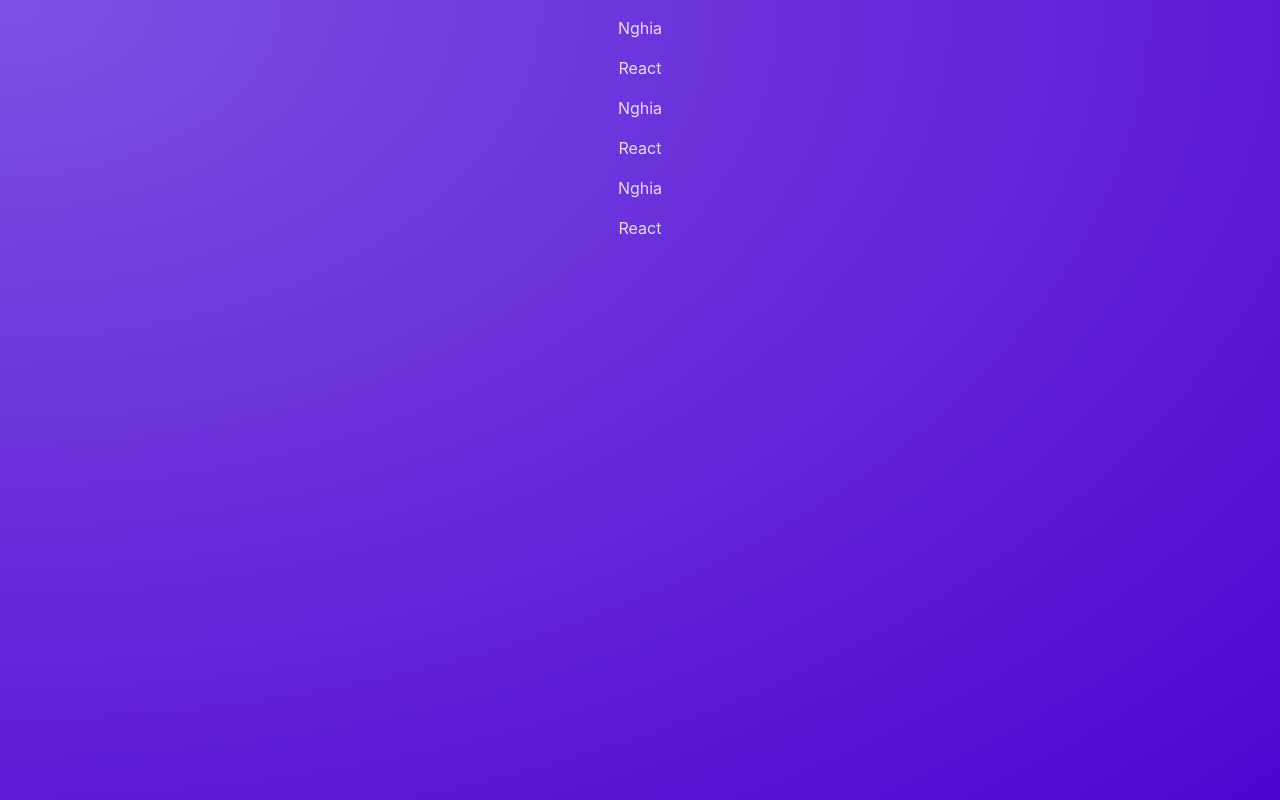
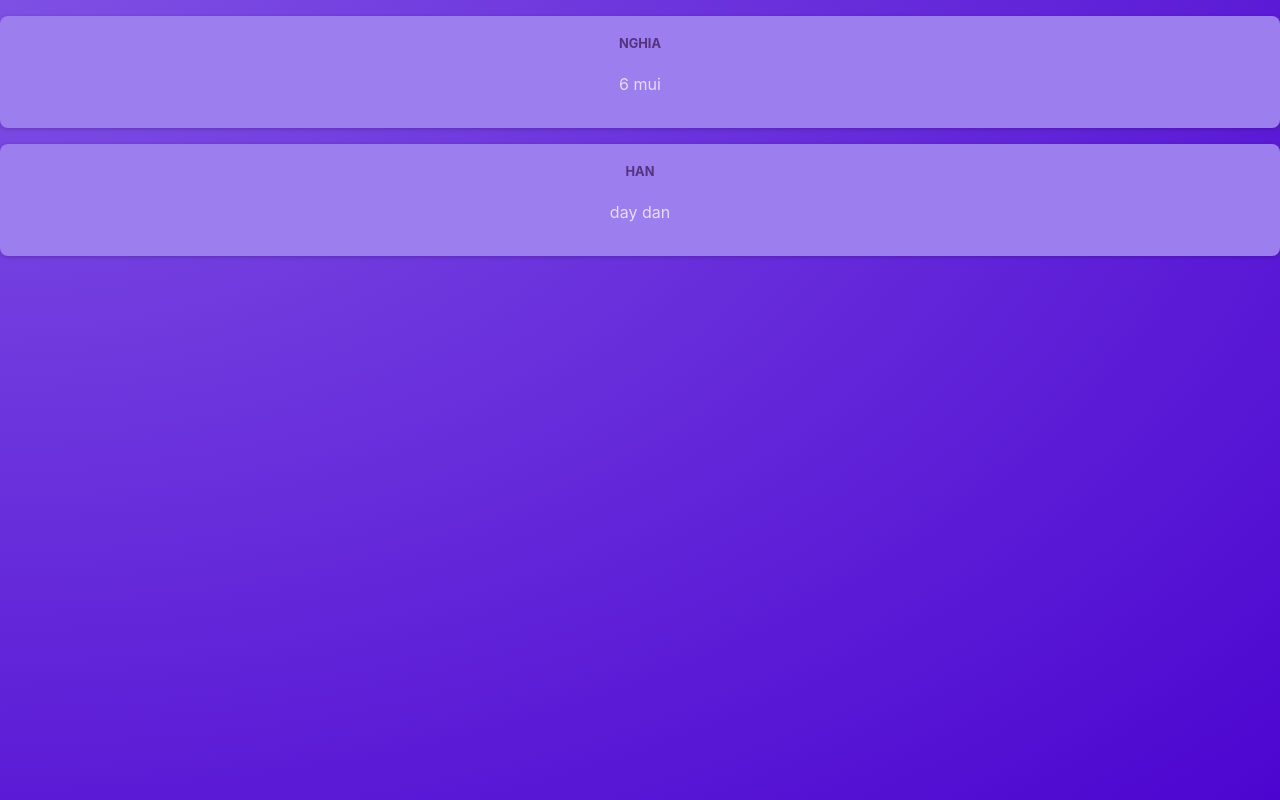
Before and after one commit to TrongNghia-17/react-crash-course, a React (Vite) app: page / in a window 1280 px wide. Built offline with nearby package versions, Linux system fonts and the light colour scheme.

Commit message:
video 22

```diff
--- a/src/App.jsx
+++ b/src/App.jsx
@@ -3,9 +3,8 @@
 function App() {
   return (
     <main>
-      <Post />
-      <Post />
-      <Post />
+      <Post author="Nghia" body="6 mui" />
+      <Post author="Han" body="day dan" />
     </main>
   );
 }
--- a/src/components/Post.jsx
+++ b/src/components/Post.jsx
@@ -1,12 +1,10 @@
-const names = ['Nghia', 'Han'];
+import classes from './Post.module.css';
 
-function Post() {
-    const chosenName = Math.random() > 0.5 ? names[0] : names[1];
-
+function Post(props) {
     return (
-        <div>
-            <p>{chosenName}</p>
-            <p>React</p>
+        <div className={classes.post}>
+            <p className={classes.author}>{props.author}</p>
+            <p className={classes.body}>{props.body}</p>
         </div>
     );
 }
--- /dev/null
+++ b/src/components/Post.module.css
@@ -0,0 +1,35 @@
+.post {
+  margin: 1rem 0;
+  padding: 1rem;
+  background-color: #9c7eee;
+  border-radius: 8px;
+  box-shadow: 0 1px 4px rgba(0, 0, 0, 0.2);
+  animation: animate-in 1s ease-out forwards;
+}
+
+.author {
+  font-size: 0.8rem;
+  font-weight: bold;
+  color: #543280;
+  margin: 0;
+  text-transform: uppercase;
+}
+
+.text {
+  white-space: pre-wrap;
+  font-size: 1.25rem;
+  margin: 0.25rem 0 0 0;
+  color: #593884;
+  font-style: italic;
+}
+
+@keyframes animate-in {
+  from {
+    opacity: 0;
+    transform: translateY(1rem);
+  }
+  to {
+    opacity: 1;
+    transform: translateY(0);
+  }
+}
```
